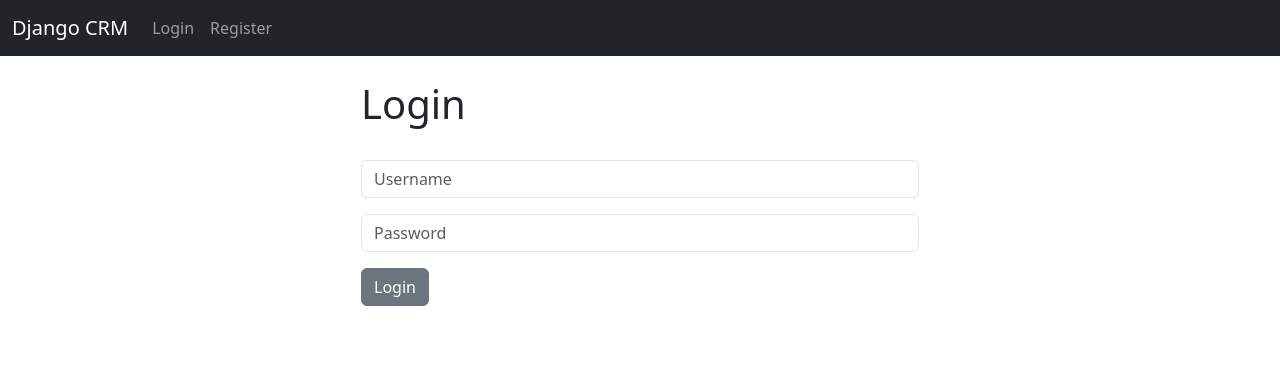
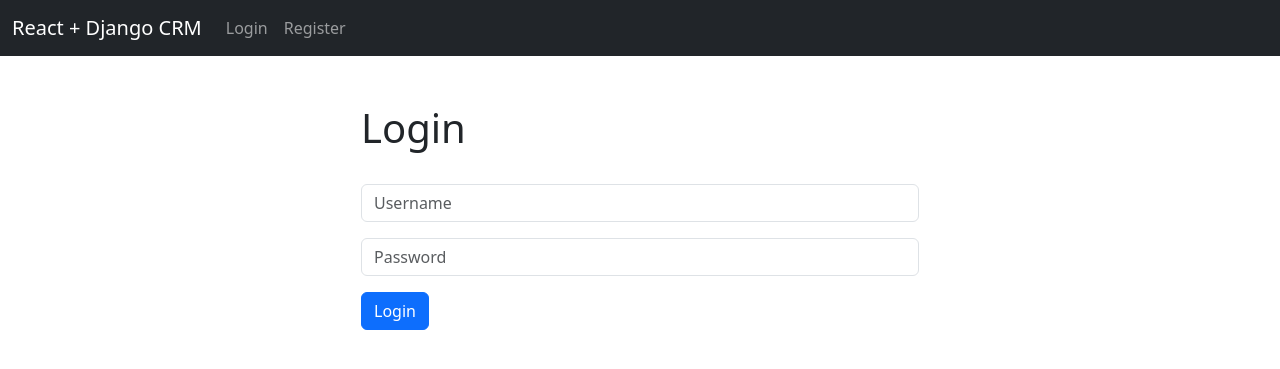
Before and after one commit to ashwinsk24/django-crm, a Django app: template website/templates/home.html in a window 1280 px wide. Shown: the top 369 px of the page. Run offline with Django 5.2, Linux system fonts and the light colour scheme; the template is opened without the code that fills it, so the values that code supplies are empty.

Commit message:
ui update

```diff
--- a/website/templates/base.html
+++ b/website/templates/base.html
@@ -4,7 +4,7 @@
 <head>
     <meta charset="utf-8">
     <meta name="viewport" content="width=device-width, initial-scale=1">
-    <title>Django CRM</title>
+    <title>React + Django CRM</title>
     <link href="https://cdn.jsdelivr.net/npm/bootstrap@5.3.3/dist/css/bootstrap.min.css" rel="stylesheet"
         integrity="sha384-QWTKZyjpPEjISv5WaRU9OFeRpok6YctnYmDr5pNlyT2bRjXh0JMhjY6hW+ALEwIH" crossorigin="anonymous">
 </head>
--- a/website/templates/home.html
+++ b/website/templates/home.html
@@ -5,8 +5,9 @@
 
 
 {% if user.is_authenticated %}
-<h1>Records...</h1>
-
+<br>
+<h1>Customer Dashboard</h1>
+<br>
 
 <table class="table table-striped table-hover table-bordered">
     <thead class="table-dark">
@@ -49,6 +50,7 @@
 
 {% else %}
 <div class="col-md-6 offset-md-3">
+    <br>
     <h1> Login </h1>
     <br>
     <form action="{% url 'home' %}" method="POST">
@@ -61,7 +63,7 @@
             <input type="password" class="form-control" name="password" placeholder="Password" required>
         </div>
 
-        <button type="submit" class="btn btn-secondary">Login</button>
+        <button type="submit" class="btn btn-primary">Login</button>
 
     </form>
 </div>
--- a/website/templates/navbar.html
+++ b/website/templates/navbar.html
@@ -1,6 +1,6 @@
 <nav class="navbar navbar-expand-lg navbar-dark bg-dark">
     <div class="container-fluid">
-        <a class="navbar-brand" href="{% url 'home' %}">Django CRM</a>
+        <a class="navbar-brand" href="{% url 'home' %}">React + Django CRM</a>
         <button class="navbar-toggler" type="button" data-bs-toggle="collapse" data-bs-target="#navbarSupportedContent"
             aria-controls="navbarSupportedContent" aria-expanded="false" aria-label="Toggle navigation">
             <span class="navbar-toggler-icon"></span>
--- a/website/templates/record.html
+++ b/website/templates/record.html
@@ -53,6 +53,6 @@
 
 <a href="{% url 'delete_record' customer_record.id %}" class="btn btn-danger">Delete</a>
 
-<a href="{% url 'update_record' customer_record.id %}" class="btn btn-danger">Update</a>
+<a href="{% url 'update_record' customer_record.id %}" class="btn btn-success">Update</a>
 
 {% endblock %}
--- a/website/templates/register.html
+++ b/website/templates/register.html
@@ -3,6 +3,7 @@
 
 
 <div class="col-md-6 offset-md-3">
+    <br>
     <h1>Register</h1>
     <br />
 
@@ -23,7 +24,7 @@
         {{ form.as_p }}
 
         <br />
-        <button type="submit" class="btn btn-secondary">Register</button>
+        <button type="submit" class="btn btn-primary">Register</button>
     </form>
 
 
```
Also changed, not shown: website/templates/add_record.html (+4 -3 lines).
